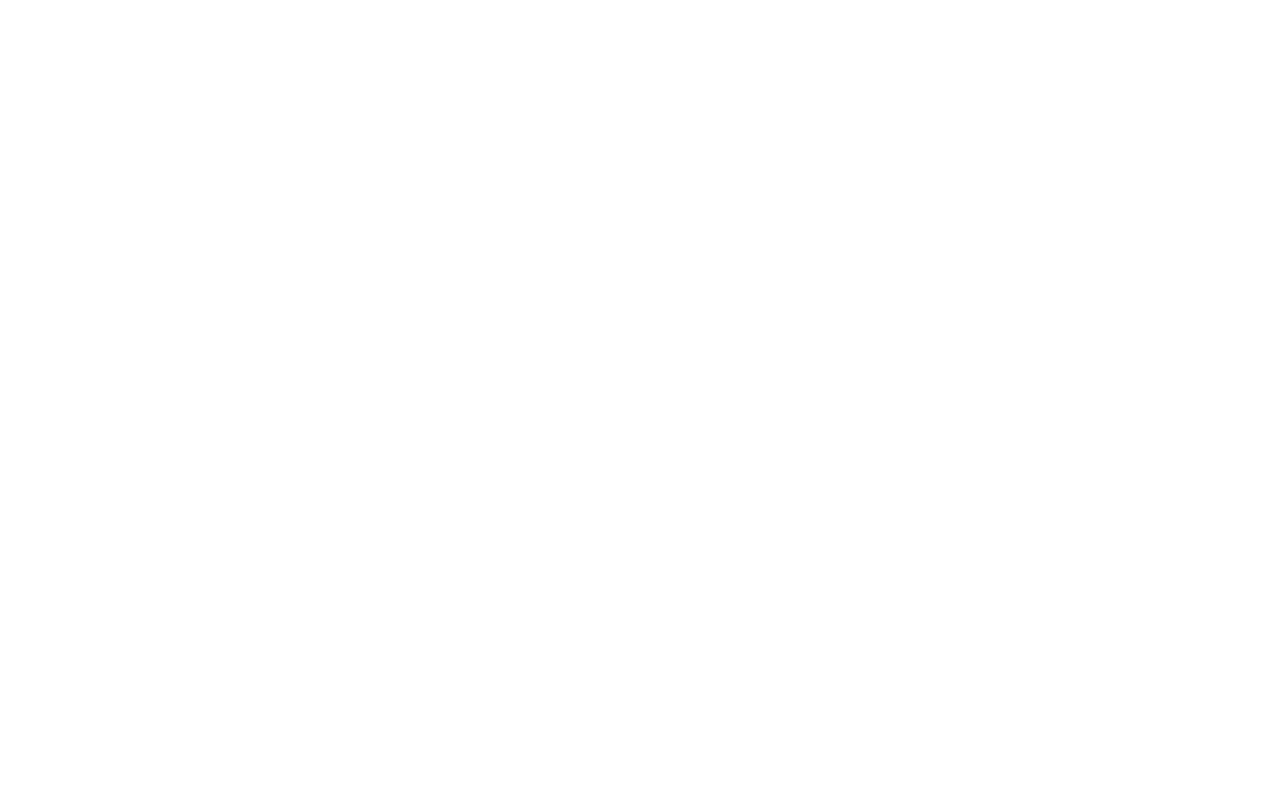
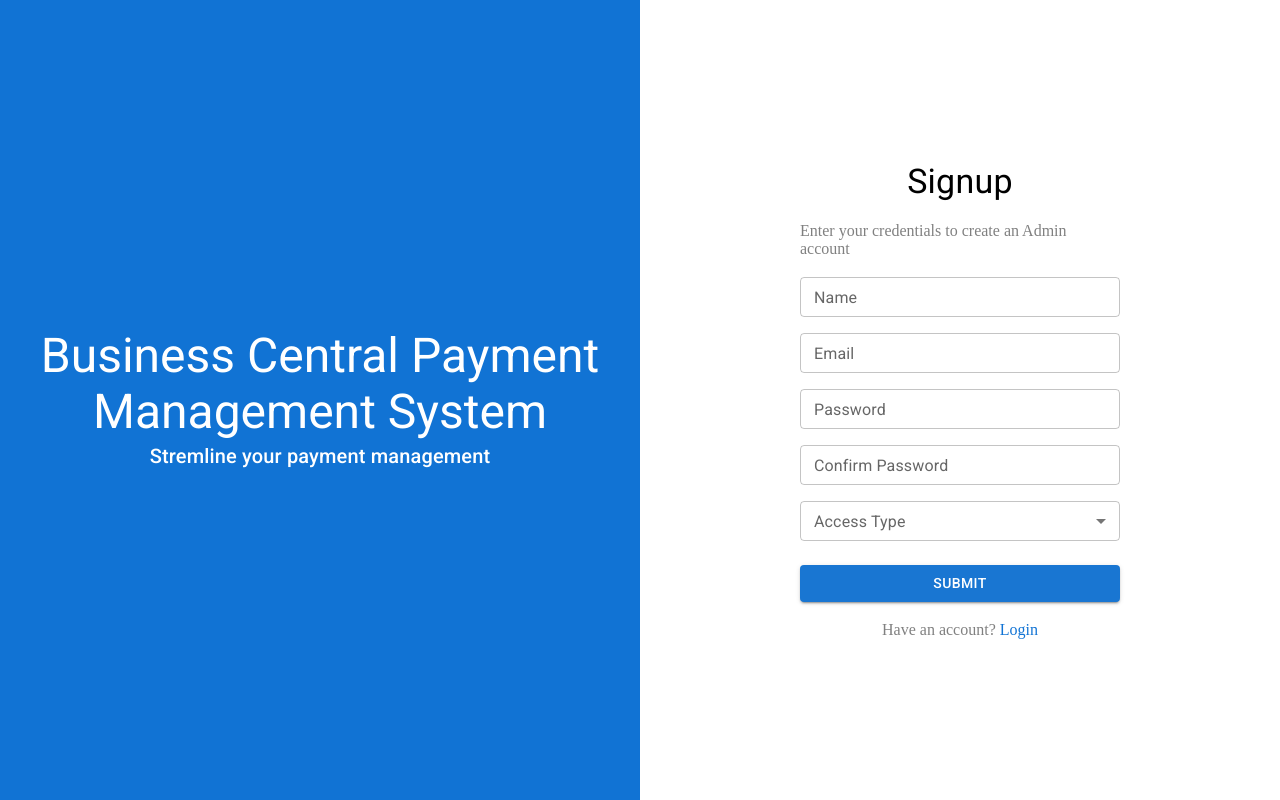
Before and after one commit to aagamdoshi1100/Business-Central-Payment-Management-System-Frontend, a React app: page /signup in a window 1280 px wide. Before the commit this address had no page. Built offline with nearby package versions, Linux system fonts and the light colour scheme; the HTML template or start-up script is replaced by a standard one.

Commit message:
Implemented auth

```diff
--- a/package.json
+++ b/package.json
@@ -15,9 +15,12 @@
     "@fontsource/roboto": "^5.2.8",
     "@mui/icons-material": "^7.3.4",
     "@mui/material": "^7.3.4",
+    "axios": "^1.12.2",
     "react": "^19.1.1",
     "react-dom": "^19.1.1",
-    "react-router-dom": "^7.9.4"
+    "react-hook-form": "^7.65.0",
+    "react-router-dom": "^7.9.4",
+    "react-toastify": "^11.0.5"
   },
   "devDependencies": {
     "@eslint/js": "^9.36.0",
--- a/src/App.css
+++ b/src/App.css
@@ -1,4 +1,4 @@
-.loginContainer {
+.authContainer {
   height: 100vh;
   display: flex;
 }
--- a/src/App.jsx
+++ b/src/App.jsx
@@ -3,6 +3,8 @@ import "./App.css";
 import Login from "./Components/Login";
 import SPForm from "./Components/SPForm";
 import CasePaymentManagement from "./Components/CasePaymentManagement";
+import SignUp from "./Components/SignUp";
+import { ToastContainer } from "react-toastify";
 
 function App() {
   return (
@@ -15,8 +17,10 @@ function App() {
             path="/cash-payment-management"
             element={<CasePaymentManagement />}
           />
+          <Route path="/signup" element={<SignUp />} />
         </Routes>
       </BrowserRouter>
+      <ToastContainer />
     </>
   );
 }
--- a/src/Components/Login.jsx
+++ b/src/Components/Login.jsx
@@ -1,10 +1,41 @@
 import { Button, TextField, Typography } from "@mui/material";
-import React from "react";
+import React, { useState } from "react";
 import { Link } from "react-router-dom";
+import { useForm } from "react-hook-form";
+import axios from "axios";
+import { toast } from "react-toastify";
 
 const Login = () => {
+  const [loading, setLoading] = useState(false);
+  const {
+    register,
+    handleSubmit,
+    formState: { errors },
+    reset,
+  } = useForm({
+    defaultValues: { email: "", password: "" },
+    mode: "onBlur",
+  });
+
+  const onSubmit = async (data) => {
+    if (loading) return;
+    setLoading(true);
+    try {
+      const res = await axios.post(
+        `${import.meta.env.VITE_API_URL}/user/login`,
+        data
+      );
+      toast.success(res?.data?.message || "Logged in successfully");
+      reset();
+    } catch (error) {
+      const message = error?.response?.data?.message || "Login failed";
+      toast.error(message);
+    } finally {
+      setLoading(false);
+    }
+  };
   return (
-    <div className="loginContainer">
+    <div className="authContainer">
       <div className="left">
         <div className="leftContent">
           <Typography variant="h3" component="h3">
@@ -25,24 +56,46 @@ const Login = () => {
           <Typography variant="p" component="p">
             Enter your credentials to access your account
           </Typography>
+          <form onSubmit={handleSubmit(onSubmit)}>
             <TextField
-            id="outlined-basic"
+              id="email"
               label="Email"
               variant="outlined"
+              size="small"
               fullWidth
+              sx={{ mb: 2 }}
+              {...register("email", {
+                required: "Email is required",
+                pattern: {
+                  value: /^[A-Z0-9._%+-]+@[A-Z0-9.-]+\.[A-Z]{2,}$/i,
+                  message: "Invalid email address",
+                },
+              })}
+              error={!!errors.email}
+              helperText={errors.email?.message}
             />
             <TextField
-            id="outlined-basic"
+              id="password"
               label="Password"
+              type="password"
               variant="outlined"
+              size="small"
               fullWidth
+              sx={{ mb: 2 }}
+              {...register("password", {
+                required: "Password is required",
+                minLength: { value: 6, message: "Minimum 6 characters" },
+              })}
+              error={!!errors.password}
+              helperText={errors.password?.message}
             />
-          <Button variant="contained" fullWidth>
-            Submit
+            <Button type="submit" variant="contained" fullWidth>
+              {loading ? "Loading..." : "Submit"}
             </Button>
+          </form>
           <Typography variant="p" component="p" className="">
             Don't have an account?{" "}
-            <Link href="/signup" className="link">
+            <Link to="/signup" className="link">
               Create Account
             </Link>
           </Typography>
--- /dev/null
+++ b/src/Components/SignUp.jsx
@@ -0,0 +1,181 @@
+import { Button, MenuItem, TextField, Typography } from "@mui/material";
+import axios from "axios";
+import { useState } from "react";
+import { useForm } from "react-hook-form";
+import { Link } from "react-router-dom";
+import { toast } from "react-toastify";
+
+const SignUp = () => {
+  const [loading, setLoading] = useState(false);
+  const [error, setError] = useState("");
+  const {
+    register,
+    handleSubmit,
+    watch,
+    reset,
+    formState: { errors },
+  } = useForm({
+    defaultValues: {
+      name: "",
+      email: "",
+      password: "",
+      confirmPassword: "",
+      accessType: "",
+    },
+    mode: "onBlur",
+  });
+
+  const data = watch();
+  console.log(data);
+
+  const onSubmit = async () => {
+    if (loading) return;
+    setLoading(true);
+    setError("");
+
+    try {
+      const res = await axios.post(
+        `${import.meta.env.VITE_API_URL}/user/signup`,
+        data
+      );
+      const successMessage = res?.data?.message || "Signup successful";
+      toast.success(successMessage);
+      reset();
+    } catch (error) {
+      console.error(error);
+      const serverMessage = error?.response?.data?.message;
+      const fallbackMessage = "Something went wrong. Please try again.";
+      toast.error(serverMessage || fallbackMessage);
+      setError(serverMessage || fallbackMessage);
+    } finally {
+      setLoading(false);
+    }
+  };
+
+  return (
+    <div className="authContainer">
+      <div className="left">
+        <div className="leftContent">
+          <Typography variant="h3" component="h3">
+            Business Central Payment Management System
+          </Typography>
+
+          <Typography variant="h6" component="h6">
+            Stremline your payment management
+          </Typography>
+        </div>
+      </div>
+      <div className="right">
+        <div className="rightContent">
+          <Typography variant="h4" component="h4">
+            Signup
+          </Typography>
+
+          <Typography variant="p" component="p">
+            Enter your credentials to create an Admin account
+          </Typography>
+
+          <form onSubmit={handleSubmit(onSubmit)}>
+            <TextField
+              id="name"
+              label="Name"
+              variant="outlined"
+              size="small"
+              sx={{ mb: 2 }}
+              {...register("name", {
+                required: "Name is required",
+                minLength: {
+                  value: 3,
+                  message: "Minimum 3 characters required",
+                },
+              })}
+              error={errors.name}
+              helperText={errors?.name?.message}
+              fullWidth
+            />
+
+            <TextField
+              id="email"
+              label="Email"
+              variant="outlined"
+              size="small"
+              sx={{ mb: 2 }}
+              {...register("email", {
+                required: "Email is required",
+                pattern: {
+                  value: /^[A-Z0-9._%+-]+@[A-Z0-9.-]+\.[A-Z]{2,}$/i,
+                  message: "Invalid email address",
+                },
+              })}
+              error={!!errors.email}
+              helperText={errors.email?.message}
+              fullWidth
+            />
+
+            <TextField
+              id="password"
+              label="Password"
+              type="password"
+              variant="outlined"
+              size="small"
+              sx={{ mb: 2 }}
+              {...register("password", {
+                required: "Password is required",
+                minLength: {
+                  value: 6,
+                  message: "Password must be at least 6 characters",
+                },
+              })}
+              error={!!errors.password}
+              helperText={errors.password?.message}
+              fullWidth
+            />
+
+            <TextField
+              id="confirmPassword"
+              label="Confirm Password"
+              type="password"
+              variant="outlined"
+              size="small"
+              sx={{ mb: 2 }}
+              {...register("confirmPassword", {
+                required: "Please confirm your password",
+                validate: (value) =>
+                  value === data.password || "Passwords do not match",
+              })}
+              error={!!errors.confirmPassword}
+              helperText={errors.confirmPassword?.message}
+              fullWidth
+            />
+
+            <TextField
+              select
+              label="Access Type"
+              size="small"
+              sx={{ mb: 1 }}
+              {...register("accessType", {
+                required: "Access type is required",
+              })}
+              defaultValue=""
+              fullWidth
+            >
+              <MenuItem value={"agent"}>Agent</MenuItem>
+              <MenuItem value={"admin"}>Admin</MenuItem>
+            </TextField>
+            <Button type="submit" variant="contained" fullWidth sx={{ mt: 2 }}>
+              {loading ? "Loading..." : "Submit"}
+            </Button>
+          </form>
+          <Typography variant="p" component="p" className="">
+            Have an account?{" "}
+            <Link to={"/login"} className="link">
+              Login
+            </Link>
+          </Typography>
+        </div>
+      </div>
+    </div>
+  );
+};
+
+export default SignUp;
```
Also changed, not shown: 2 other files (tests, documents, lock files or other folders). Lines whose indentation alone changed are shown as unchanged.
